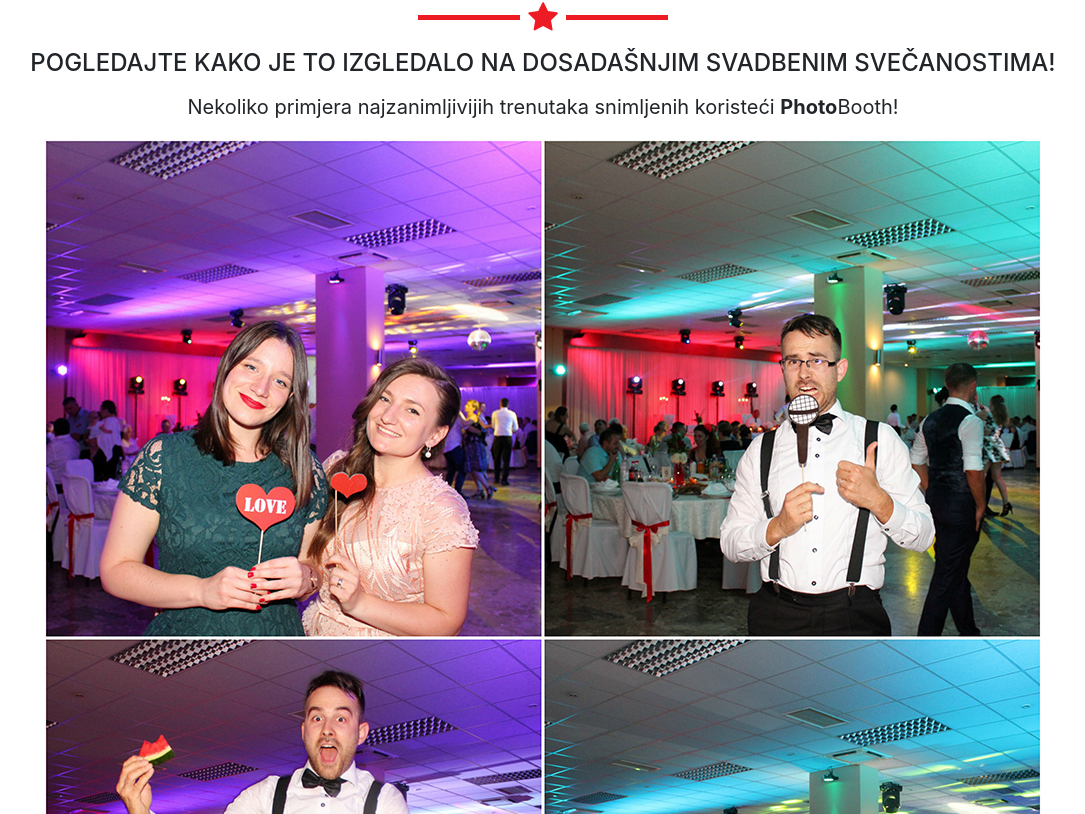
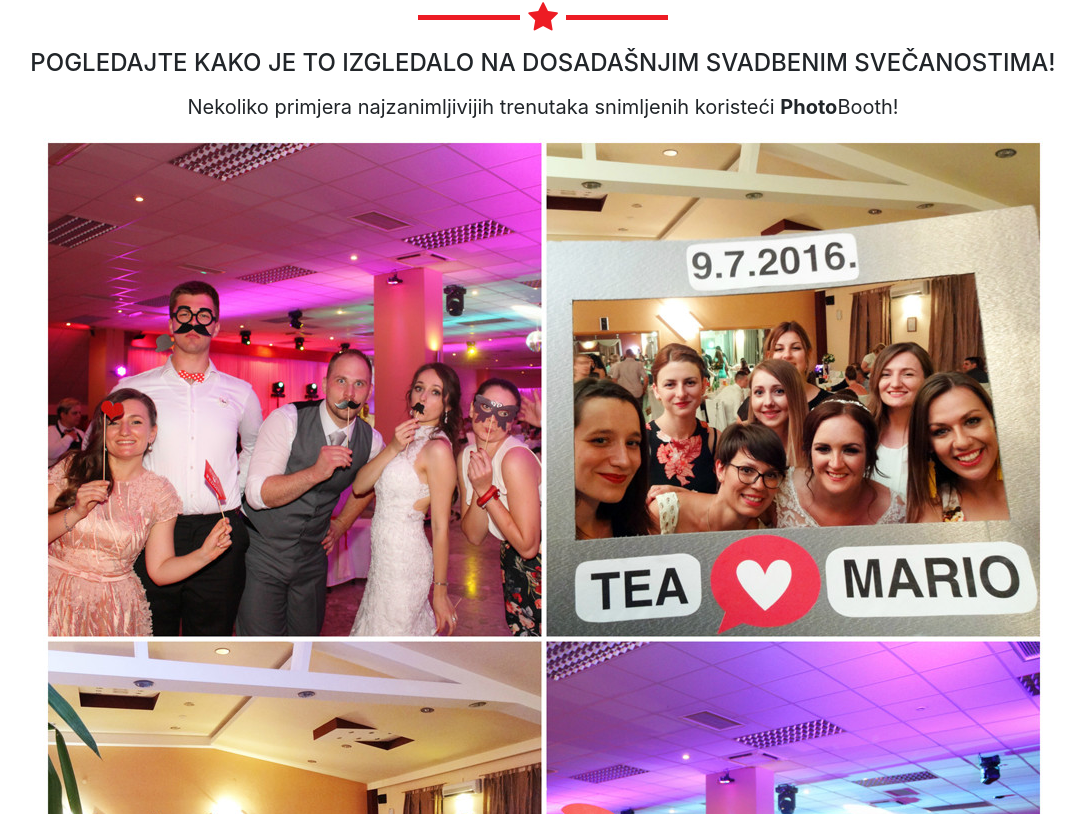
Before and after one commit to italkco/mediawall, a website with bundled scripts: page index.html in a window 1280 px wide. Shown: the part 2966-3780 px from the top of the page, without its empty margins (97-1182 px from the left). Built offline with nearby package versions, Linux system fonts and the light colour scheme.

Commit message:
Add photobooth examples 2 in index.html

```diff
--- a/index.html
+++ b/index.html
@@ -208,6 +208,9 @@
           <div class="gallery-item" >
             <p>
               Nekoliko primjera najzanimljivijih trenutaka snimljenih koristeći <b>Photo</b>Booth!
+            </p>
+            <p>
+              <img src="img/photobooth-examples-2.jpg" class="img-fluid" alt="PhotoBooth Examples" >
             </p>
             <p>
               <img src="img/photobooth-examples-1.jpg" class="img-fluid" alt="PhotoBooth Examples" >
```
